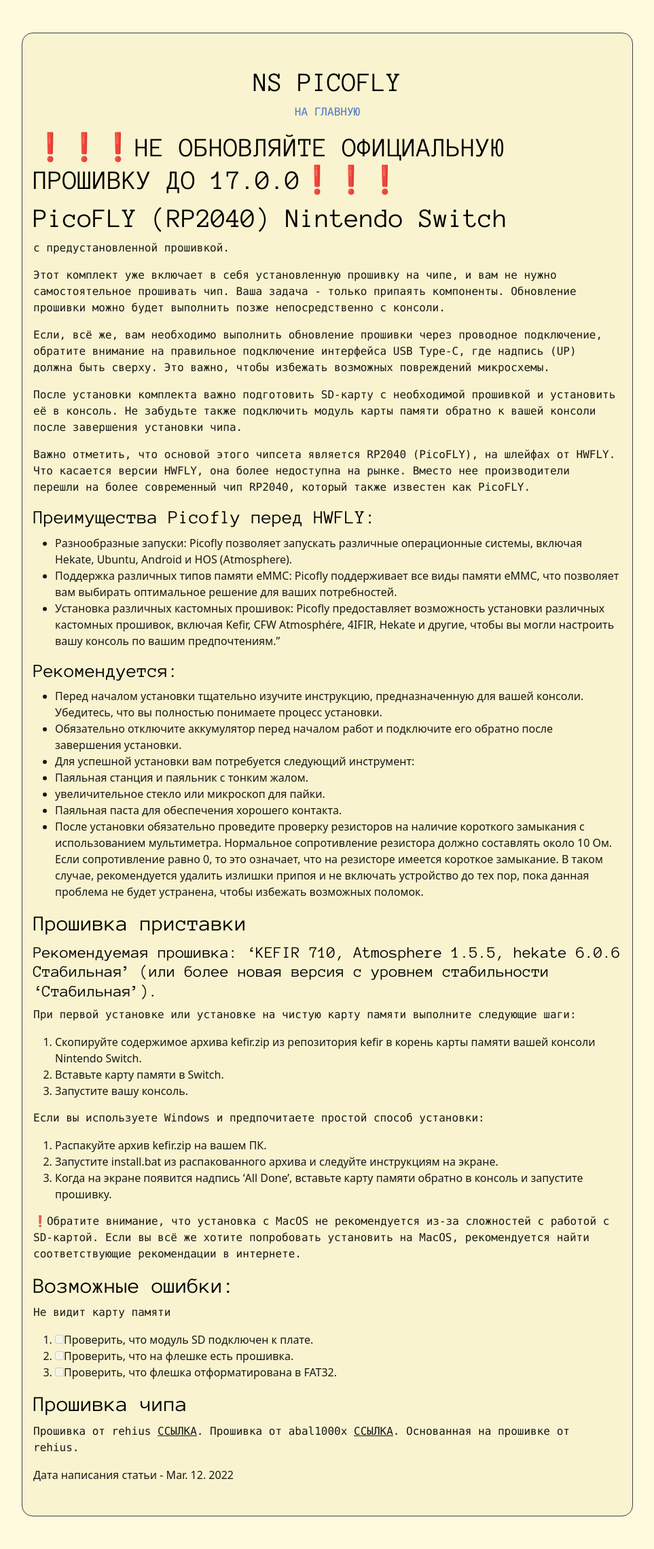
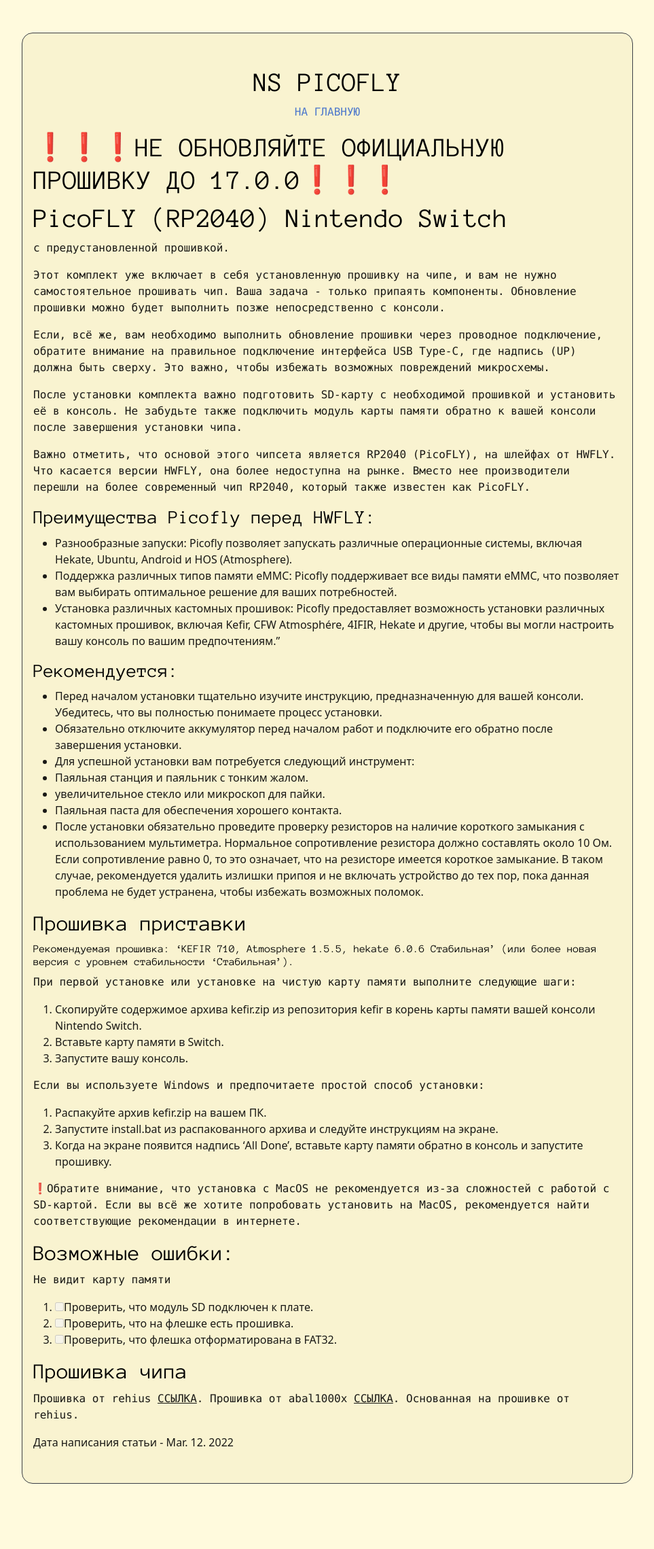
Before and after one commit to Rattlhead/rattlhead.github.io, a Jekyll site: the page built from _posts/2022-03-12-PicoFLY.md, in a window 1280 px wide. Shown: the whole page at 68% size, without its empty margins (158-1121 px from the left). Built offline with Jekyll 4.4.1, drawn with Linux system fonts in a browser that asks for light colours; after the commit the page ends 2231 px from its top, so only the background shows below that.

```diff
--- a/_posts/2022-03-12-PicoFLY.md
+++ b/_posts/2022-03-12-PicoFLY.md
@@ -35,7 +35,7 @@ title: NS PicoFLY
 
 ## Прошивка приставки
 
-#### Рекомендуемая прошивка: 'KEFIR 710, Atmosphere 1.5.5, hekate 6.0.6 Стабильная' (или более новая версия с уровнем стабильности 'Стабильная').
+###### Рекомендуемая прошивка: 'KEFIR 710, Atmosphere 1.5.5, hekate 6.0.6 Стабильная' (или более новая версия с уровнем стабильности 'Стабильная').
 
 При первой установке или установке на чистую карту памяти выполните следующие шаги:
 1. Скопируйте содержимое архива kefir.zip из репозитория kefir в корень карты памяти вашей консоли Nintendo Switch.
```
